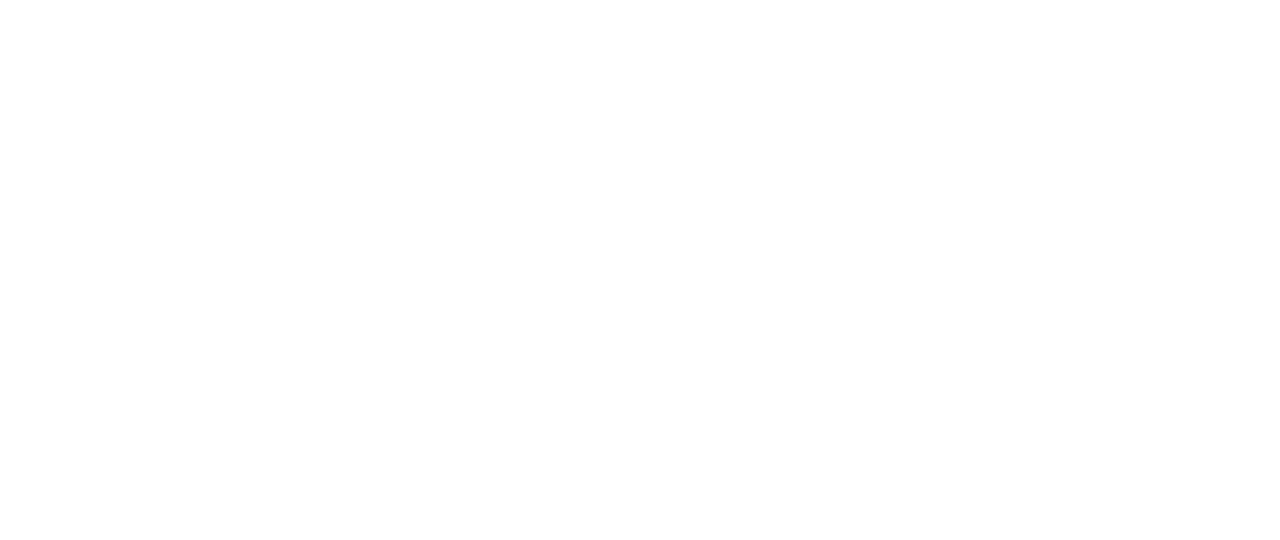
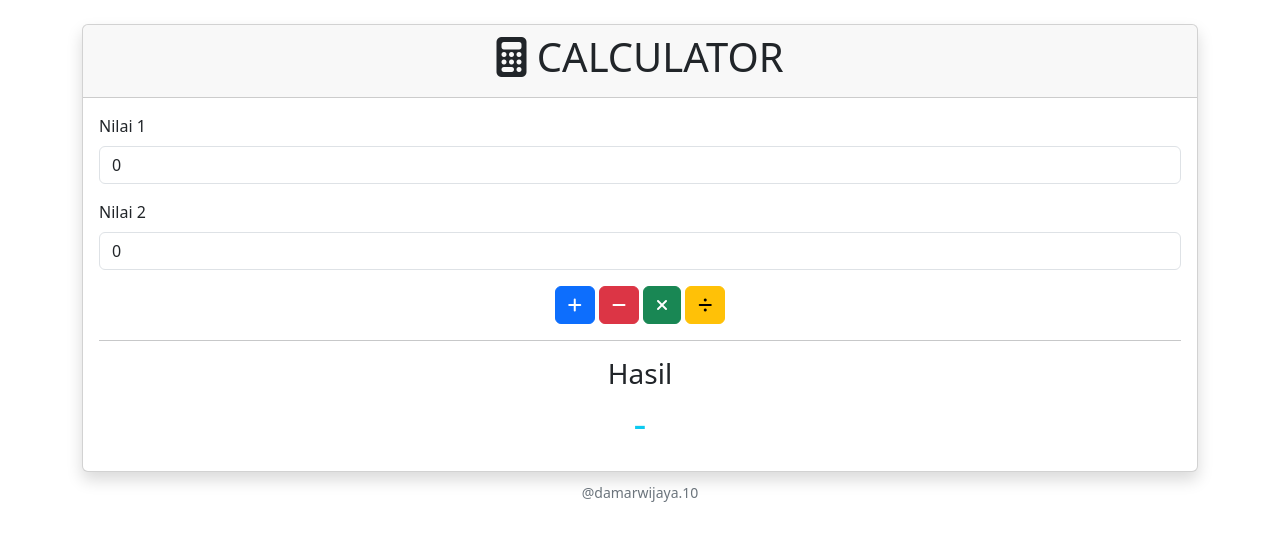
Before and after one commit to Clis3n/PGWEB-Acara-3, a plain HTML site: page index1.html in a window 1280 px wide. Drawn offline with nearby package versions, Linux system fonts and the light colour scheme.

Commit message:
membuat kalkulator sederhana

```diff
--- a/index1.html
+++ b/index1.html
@@ -1,58 +1,93 @@
 <!DOCTYPE html>
 <html lang="en">
+
 <head>
     <meta charset="UTF-8">
     <meta name="viewport" content="width=device-width, initial-scale=1.0">
-    <title>Javascript</title>
+    <title>Calculator</title>
+
+    <link rel="stylesheet" href="https://cdn.jsdelivr.net/npm/bootstrap@5.3.1/dist/css/bootstrap.min.css">
+    <link rel="stylesheet" href="https://cdnjs.cloudflare.com/ajax/libs/font-awesome/6.4.2/css/all.min.css"
+        integrity="sha512-z3gLpd7yknf1YoNbCzqRKc4qyor8gaKU1qmn+CShxbuBusANI9QpRohGBreCFkKxLhei6S9CQXFEbbKuqLg0DA=="
+        crossorigin="anonymous" referrerpolicy="no-referrer" />
 </head>
-<body>
+
+<body class="">
+    <div class="container">
+        <div class="card mt-4 shadow">
+            <div class="card-header text-center">
+                <h1><i class="fa-solid fa-calculator"></i> CALCULATOR</h1>
+            </div>
+            <div class="card-body">
+                <div class="mb-3">
+                    <label for="nilai1" class="form-label">Nilai 1</label>
+                    <input type="number" class="form-control" id="nilai1" value="0">
+                </div>
+                <div class="mb-3">
+                    <label for="nilai2" class="form-label">Nilai 2</label>
+                    <input type="number" class="form-control" id="nilai2" value="0">
+                </div>
+                <div class="mb-3 text-center">
+                    <button type="button" class="btn btn-primary" onclick="penjumlahan()">
+                        <i class="fa-solid fa-plus"></i>
+                    </button>
+                    <button type="button" class="btn btn-danger" onclick="pengurangan()">
+                        <i class="fa-solid fa-minus"></i>
+                    </button>
+                    <button type="button" class="btn btn-success" onclick="perkalian()">
+                        <i class="fa-solid fa-xmark"></i>
+                    </button>
+                    <button type="button" class="btn btn-warning" onclick="pembagian()">
+                        <i class="fa-solid fa-divide"></i>
+                    </button>
+                </div>
+                <hr>
+                <div class="text-center">
+                    <h3>Hasil</h3>
+                    <h1 id="hasil" class="text-info">-</h1>
+                </div>
+            </div>
+        </div>
+
+        <div class="text-center mt-2">
+            <small class="text-secondary">@damarwijaya.10</small>
+        </div>
+    </div>
+
+    <script src="https://cdn.jsdelivr.net/npm/bootstrap@5.3.1/dist/js/bootstrap.bundle.min.js"></script>
     <script>
-        // variable
-        var a = 10;
-        var b = 20;
-        var c = a + b; // jumlah
-        var d = a - b; // kurang
-        var e = a * b; // kali
-        var f = a / b; // bagi
-        var g = a % b; // modulus
-        var h = a ^ b; // pangkat
-
-        // data type array
-        var karakter = ['upin', 'ipin', 'mail', 'jarjit', 'ros'];
-
-        // data  type object
-        var identitas = {
-            nama: 'upin',
-            umur: 5,
-            alamat: 'kampung durian runtuh'
-        };
-
-        var data_identitas = "nama " + identitas.nama + ", umur " + identitas.umur + " tahun";
-
-        var pesan_bahaya = "awas bahaya!";
-
-        // function
-        function profil(nama, umur) {
-            alert(nama + identitas.nama + ", umur " + identitas.umur + " tahun");
+        // penjumlahan
+        function penjumlahan() {
+            let n1 = document.getElementById("nilai1").value;
+            let n2 = document.getElementById("nilai2").value;
+            let hasil = parseFloat(n1) + parseFloat(n2);
+            document.getElementById("hasil").innerHTML = hasil;
         }
 
-        // funciton call
-        //profil("clisen", 19);
-
-
-        //print
-        //console.log(data_identitas);
-
-        // conditional
-        var nilai = 80;
-        if (nilai >= 80) {
-            alert("selamat, anda lulus!");
-
-        } else {
-            alert()
+        // pengurangan
+        function pengurangan() {
+            let n1 = document.getElementById("nilai1").value;
+            let n2 = document.getElementById("nilai2").value;
+            let hasil = parseFloat(n1) - parseFloat(n2);
+            document.getElementById("hasil").innerHTML = hasil;
         }
 
+        // perkalian
+        function perkalian() {
+            let n1 = document.getElementById("nilai1").value;
+            let n2 = document.getElementById("nilai2").value;
+            let hasil = parseFloat(n1) * parseFloat(n2);
+            document.getElementById("hasil").innerHTML = hasil;
+        }
 
+        // pembagian
+        function pembagian() {
+            let n1 = document.getElementById("nilai1").value;
+            let n2 = document.getElementById("nilai2").value;
+            let hasil = parseFloat(n1) / parseFloat(n2);
+            document.getElementById("hasil").innerHTML = hasil;
+        }
     </script>
 </body>
+
 </html>
```
